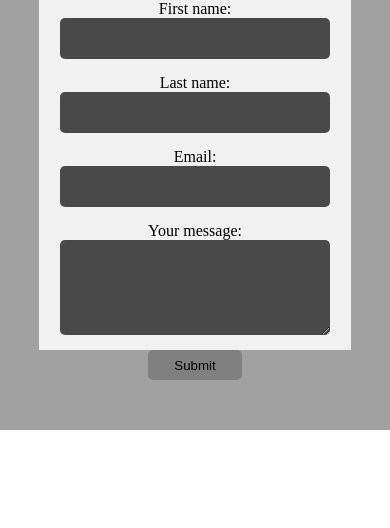
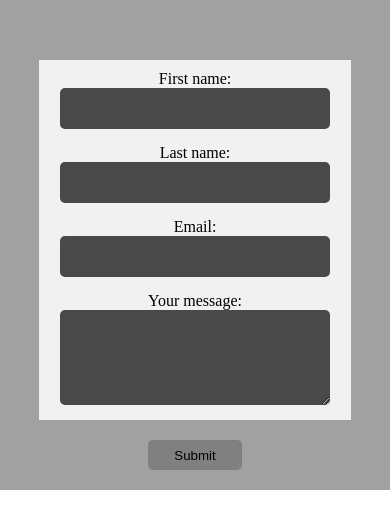
Before and after one commit to yuyangyyy/pokefight, a React (Create React App) app: page / in a window 390 px wide. Shown: the top 528 px of the page. Built offline with nearby package versions, Linux system fonts and the light colour scheme; a web font is replaced by a local one.

Commit message:
18-Form change style and responsive

```diff
--- a/src/component/Form.css
+++ b/src/component/Form.css
@@ -2,6 +2,16 @@
 @font-face {
   font-family: "Pokemon";
   src: url("../fonts/Pokemon\ Classic.ttf");
+}
+
+#first {
+  padding-top: 10px;
+}
+
+#empty {
+  width: 100%;
+  height: 60px;
+  background-color: #a1a1a1;
 }
 
 .form {
@@ -18,7 +28,13 @@
   width: 35%;
   padding-left: 5px;
   background-color: #f1f1f1;
+}
+
+.label {
+  display: flex;
+  align-items: center;
   justify-content: space-between;
+  width: 80%;
 }
 
 .text {
@@ -44,10 +60,10 @@
   border-radius: 5px;
   background-color: grey;
   cursor: pointer;
-  margin-bottom: 50px;
+  margin: 20px;
 }
 
-@media screen and (max-width: 930px) {
+@media screen and (max-width: 1024px) {
   .text {
     width: 80%;
     margin-top: 0;
@@ -59,4 +75,14 @@
     padding-left: 0;
     width: 80%;
   }
+  .label {
+    width: 60%;
+    justify-content: center;
+  }
 }
+
+@media screen and (max-width: 600px) {
+  .label {
+    width: 100%;
+  }
+}
--- a/src/component/Form.js
+++ b/src/component/Form.js
@@ -19,10 +19,16 @@ class Form extends React.Component {
   render() {
     const { firstName, lastName, email, message } = this.state;
     return (
-      <div id="container">
+      <div>
+        <div id="empty"></div>
         <form className="form">
           <div className="formContainer">
-            <label htmlFor="firstName">First name:</label>
+            <div className="label">
+              <label htmlFor="firstName" id="first">
+                First name:
+              </label>
+            </div>
+            <div className="label">
               <input
                 id="firstName"
                 className="text"
@@ -32,8 +38,12 @@ class Form extends React.Component {
                 onChange={this.changeInput}
               />
             </div>
+          </div>
           <div className="formContainer">
+            <div className="label">
               <label htmlFor="lastName">Last name:</label>
+            </div>
+            <div className="label">
               <input
                 id="lastName"
                 className="text"
@@ -43,8 +53,12 @@ class Form extends React.Component {
                 onChange={this.changeInput}
               />
             </div>
+          </div>
           <div className="formContainer">
+            <div className="label">
               <label htmlFor="email">Email:</label>
+            </div>
+            <div className="label">
               <input
                 id="email"
                 className="text"
@@ -54,8 +68,12 @@ class Form extends React.Component {
                 onChange={this.changeInput}
               />
             </div>
+          </div>
           <div className="formContainer">
+            <div className="label">
               <label htmlFor="message">Your message:</label>
+            </div>
+            <div className="label">
               <textarea
                 id="message"
                 className="text"
@@ -63,6 +81,7 @@ class Form extends React.Component {
                 value={message}
                 onChange={this.changeInput}
               ></textarea>
+            </div>
           </div>
           <input id="button" type="submit" value="Submit" />
         </form>
```
Lines whose indentation alone changed are shown as unchanged.
